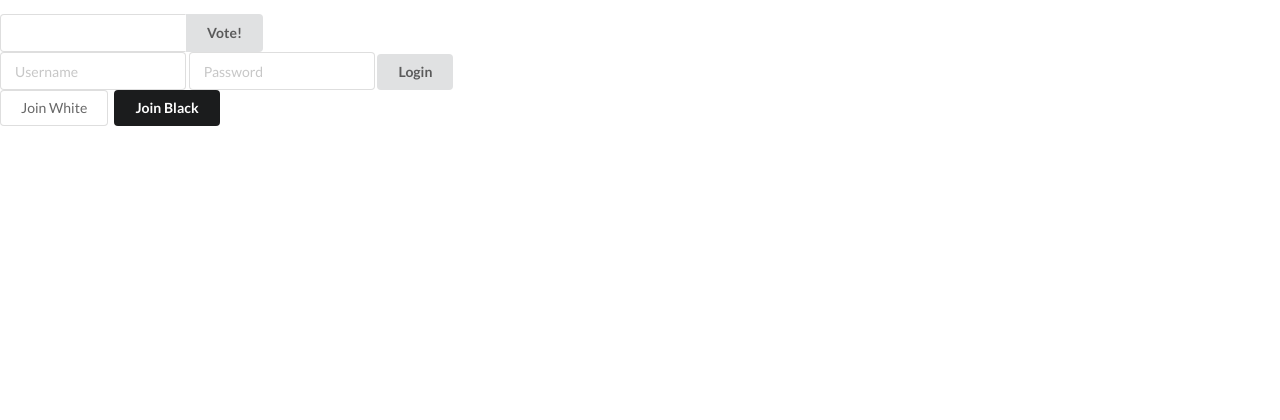
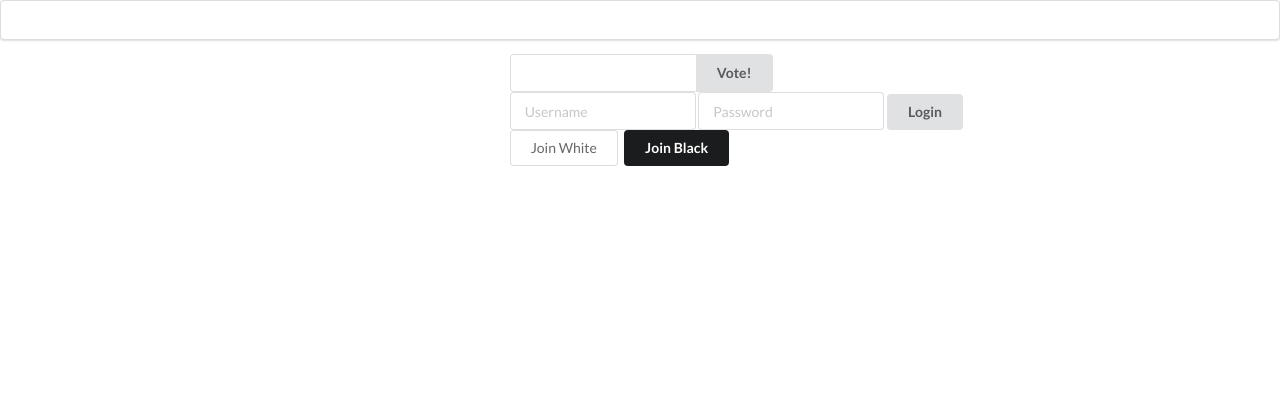
Before and after one commit to william-song-shy/votechess, a Flask app: page / in a window 1280 px wide. Shown: the top 420 px of the page. After the commit the page ends 166 px from the top, so only its background shows below. Run offline with Flask 2, Linux system fonts and the light colour scheme; some libraries are stand-ins or nearby versions.

Commit message:
Improve front_end

```diff
--- a/templates/main.html
+++ b/templates/main.html
@@ -90,8 +90,17 @@
 </script>
 
 <body>
+    <div class="ui one item menu">
+        <div class="header item" id="info">
+        </div>
+    </div>
+    <div class="ui container">
+        <div class="ui two column grid">
+            <div class="two column row">
+                <div class="six wide column">
                     <div id="board" style="width: 400px"></div>
-    <p id="info"></p>
+                </div>
+                <div class="ten wide column">
                     <div class="ui action input" id="moveinput">
                         <input type="text" id="move">
                         <button class="ui button" id="vote">Vote!</button>
@@ -111,4 +120,8 @@
                         <button class="ui basic button" id="joinwhite">Join White</button>
                         <button class="ui black button" id="joinblack">Join Black</button>
                     </div>
+                </div>
+            </div>
+        </div>
+    </div>
 </body>
```
Lines whose indentation alone changed are shown as unchanged.
